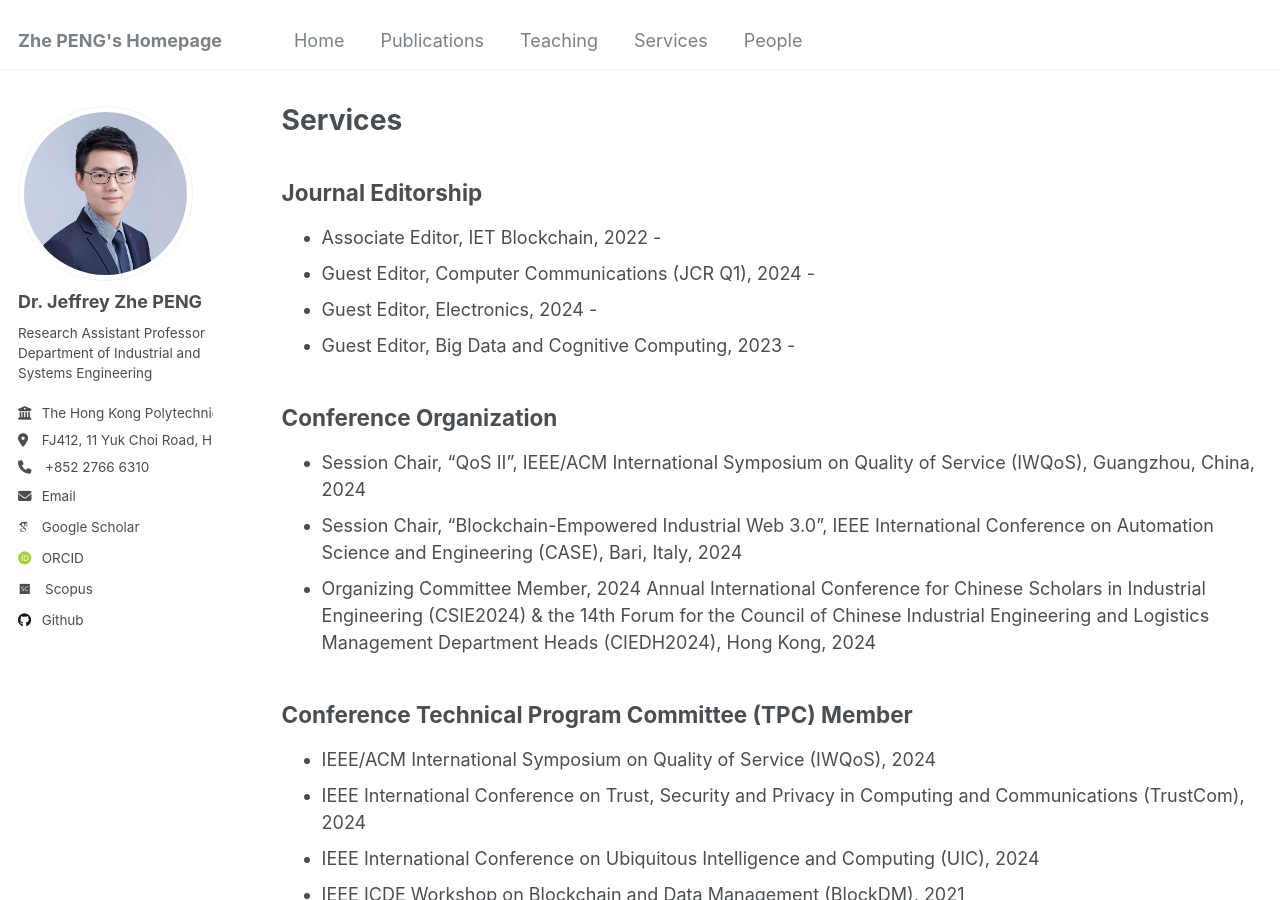
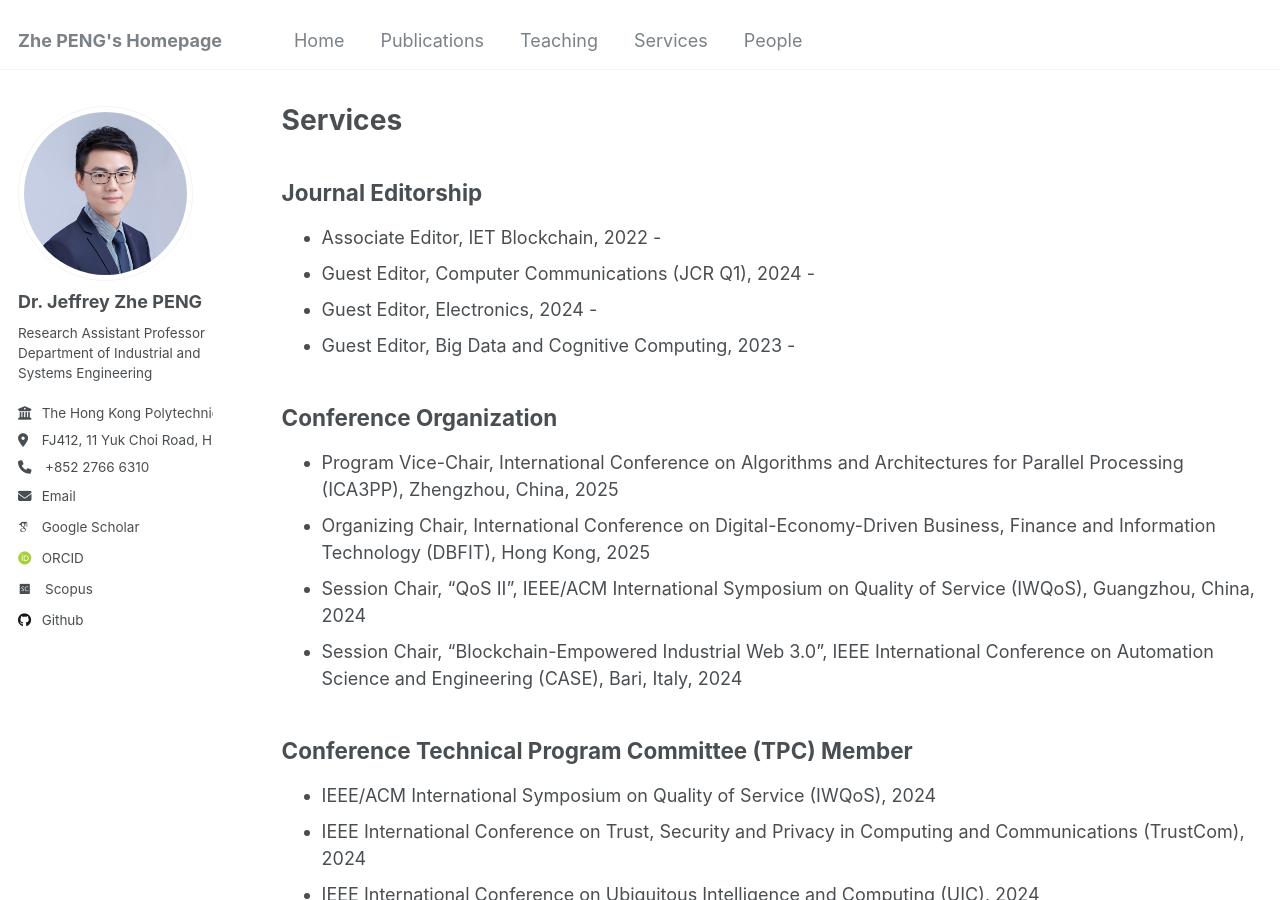
Before and after one commit to PENG-Zhe/peng-zhe.github.io, a Jekyll site: the page built from _pages/services.md, in a window 1280 px wide and 900 px high. Built offline with Jekyll 4.4.1, drawn with Linux system fonts in a browser that asks for light colours; some web fonts are replaced.

Commit message:
Update services.md

```diff
--- a/_pages/services.md
+++ b/_pages/services.md
@@ -13,10 +13,14 @@ layout: archive
 
 
 ## Conference Organization
+* Program Vice-Chair, International Conference on Algorithms and Architectures for Parallel Processing (ICA3PP), Zhengzhou, China, 2025
+* Organizing Chair, International Conference on Digital-Economy-Driven Business, Finance and Information Technology (DBFIT), Hong Kong, 2025
 * Session Chair, "QoS II", IEEE/ACM International Symposium on Quality of Service (IWQoS), Guangzhou, China, 2024
 * Session Chair, "Blockchain-Empowered Industrial Web 3.0", IEEE International Conference on Automation Science and Engineering (CASE), Bari, Italy, 2024
+
+<!--
 * Organizing Committee Member, 2024 Annual International Conference for Chinese Scholars in Industrial Engineering (CSIE2024) & the 14th Forum for the Council of Chinese Industrial Engineering and Logistics Management Department Heads (CIEDH2024), Hong Kong, 2024
-
+-->
 
 
 ## Conference Technical Program Committee (TPC) Member
```
